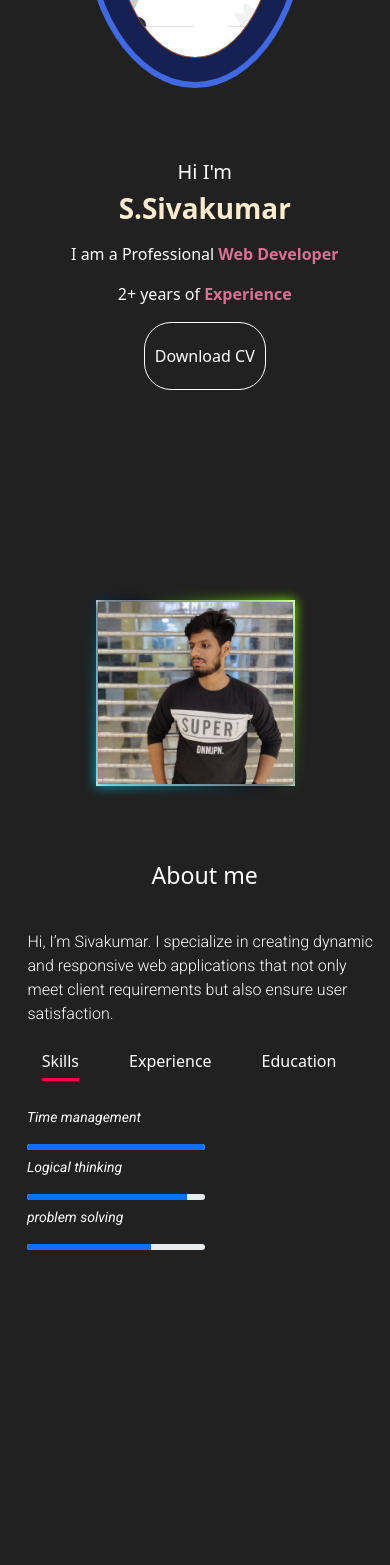
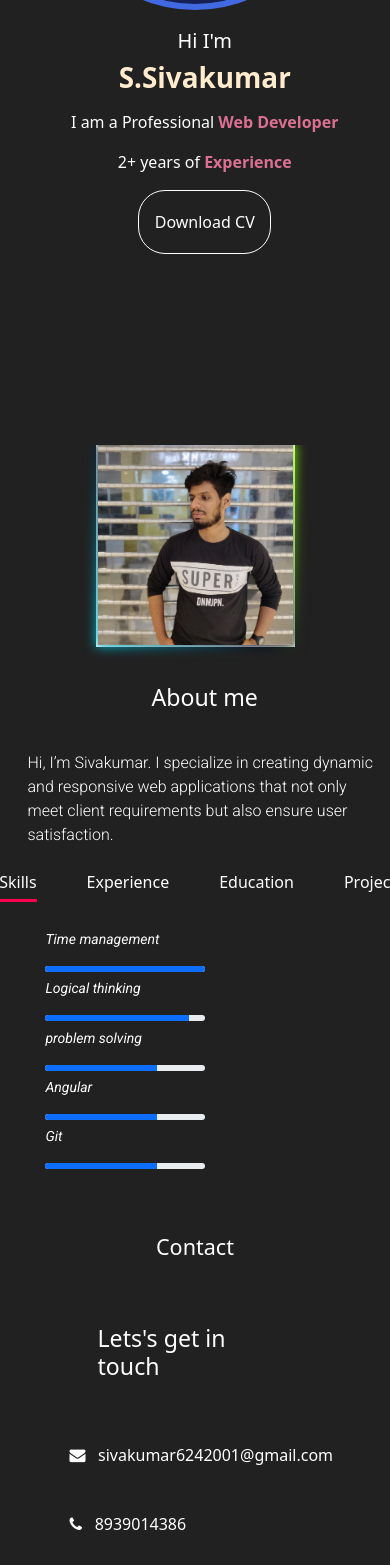
Before and after one commit to Sivakumarsrinivasan/Portfolio, an Angular app: page / in a window 390 px wide. Shown: the part 432-1997 px from the top of the page. Built offline with nearby package versions, Linux system fonts and the light colour scheme.

Commit message:
Style and alignment changes

```diff
--- a/src/app/about/about.component.css
+++ b/src/app/about/about.component.css
@@ -1,9 +1,6 @@
 
 
-.main{
-    height: 100vh;
 
-}
 .about{
     display: flex;
     height: 100%;
@@ -35,7 +32,7 @@
 
 .about-img-box{
     position: relative;
-    height: 50%;
+    height: 55%;
     width: 50%;
     display: flex;
     align-items: center;
@@ -76,6 +73,7 @@
 .tab-titles{
     display: flex;
     margin: 15px 0 0;
+    margin-left: 25px;
 }
 
 .tab-links{
@@ -98,9 +96,13 @@
 .tab-links.about-active::after{
     width: 100%;
 }
+::-webkit-scrollbar {
+  display: none;
+}
 .content-list{
-    height: 50%;
-    width: 100%;
+    height: 300px;
+    width: 90%;
+    overflow: scroll;
     font-size: 14px;
  padding-top: 5%;
  padding-left: 2%;
@@ -145,6 +147,11 @@
     font-weight: bolder;
     color: blanchedalmond;
 }
+@media (max-width: 1024px){
+    .about-img-box{
+     height: 244px;
+    }
+}
 
 @media (max-width: 800px){
 
@@ -160,9 +167,19 @@
 
     }
     .about-img-box{
-        height: 70%;
+        height: 300px;
+        width: 35%;
     }
     .tab-titles{
         padding-left: 5%;
     }
 }
+
+@media (max-width:450px){
+    .about-img-box{
+        height: 200px;
+        width: 50%;
+    }
+
+
+}
--- a/src/app/about/about.component.html
+++ b/src/app/about/about.component.html
@@ -4,7 +4,7 @@
         <div class="about-img">
             <div class="about-img-box">
 
-                   <img class="Developer-img" src="/assets/siva.jpg">
+                   <img class="Developer-img" src="assets/siva.jpg">
 
 
             </div>
@@ -19,6 +19,7 @@
                 <p class="tab-links about-active" (click)="aboutCategorySelection($event,1)">Skills</p>
                 <p class="tab-links" (click)="aboutCategorySelection($event,2)">Experience</p>
                 <p class="tab-links" (click)="aboutCategorySelection($event,3)">Education</p>
+                <p class="tab-links" (click)="aboutCategorySelection($event,4)">Projects</p>
              </div>
 
              <div class="content-list">
@@ -52,6 +53,24 @@
                         </div>
                       </div>
                     </div>
+                    <div style="margin-top: 2%;">
+                        <p>Angular</p>
+                    <div class="progress" style="width: 50%; height: 6px;">
+                        <div class="progress-bar" role="progressbar" aria-valuenow="40"
+                        aria-valuemin="0" aria-valuemax="70" style="width:70%">
+
+                        </div>
+                      </div>
+                    </div>
+                    <div style="margin-top: 2%;">
+                        <p>Git</p>
+                    <div class="progress" style="width: 50%; height: 6px;">
+                        <div class="progress-bar" role="progressbar" aria-valuenow="30"
+                        aria-valuemin="0" aria-valuemax="70" style="width:70%">
+
+                        </div>
+                      </div>
+                    </div>
                  </div>
                  <div class="experience" *ngIf="experience">
 
@@ -60,6 +79,23 @@ I have over two years of experience with the Angular framework at Revolution Gam
                  <div class="education" *ngIf="education">
                     I completed my 10th grade at Sri Sankara vidhyalaya School, pursued my higher secondary education at Sri Ahobila Oriental School, and earned my undergraduate degree from Agurchand Manmull Jain College.
                  </div>
+                 <div class="project" *ngIf="projects">
+                   <h5>Plannotate 3</h5>
+                   <ul>
+                    <li>It is a drawing based civil application, that enables user to draw ,plotting annotation , attaching forms and images to the annotations</li>
+                    <li>Main aim of this application is to draw or plot the annotation on theimages that wherever we can find the defect in the building or tunnel inthe image</li>
+                    <li>It is an US client based application, Client : WJE [Wiss Janney Elstner]</li>
+                   </ul>
+                   <h5>RG-workspace</h5>
+                   <ul>
+                    <li>It is an employee tracking based application , It helps employee to
+                        apply leaves , permission and tracks the employee’s productivity
+                        hours</li>
+                    <li>Reported person can approve the leave or permission for employees
+                        whose under to the reported person</li>
+
+                   </ul>
+                 </div>
              </div>
 
         </div>
--- a/src/app/about/about.component.ts
+++ b/src/app/about/about.component.ts
@@ -25,21 +25,30 @@ scrollToSection() {
 skills:boolean = true;;
 experience:boolean = false;
 education:boolean = false;
+projects:boolean = false;
 
 
 aboutCategorySelection(e:Event,category:Number){
 if(category == 1){
   this.skills = true;
   this.experience = false;
-  this.education = false
+  this.education = false;
+  this.projects = false;
 }else if(category == 2){
   this.skills = false;
   this.experience = true;
-  this.education = false
+  this.education = false;
+  this.projects = false;
+}else if(category == 3){
+  this.skills = false;
+  this.experience = false;
+  this.education = true;
+  this.projects = false;
 }else{
   this.skills = false;
   this.experience = false;
-  this.education = true;
+  this.education = false;
+  this.projects = true;
 }
 
 
--- a/src/app/contact/contact.component.css
+++ b/src/app/contact/contact.component.css
@@ -1,5 +1,5 @@
 .contact-page{
-    margin-top: 3%;
+
     height: 100vh;
 }
 
@@ -28,7 +28,7 @@
 margin-left: 5%;
 }
 .contact-bar{
-    height: 100%;
+    height: 90%;
     display: flex;
 }
 .contact-platform{
@@ -36,6 +36,7 @@ margin-left: 5%;
     flex-direction: column;
     justify-content: space-evenly;
     height: 30%;
+    margin-top: 5%;
 
 }
 .contact-source{
@@ -43,7 +44,7 @@ margin-left: 5%;
     top: 5%;
     display: flex;
     flex-direction: column;
-    justify-content: space-evenly;
+
     align-items: center;
      width: 50%;
      height: 100%;
@@ -58,7 +59,6 @@ margin-left: 5%;
 display: flex;
 flex-direction: column;
 align-items: center;
-justify-content: center;
 width: 50%;
 height: 100%;
 }
@@ -139,9 +139,9 @@ input , textarea{
 }
 
   @media (max-width: 770px){
-    .contact-page{
+    /* .contact-page{
         margin-top: 70%;
-    }
+    } */
 
     .contact-bar{
         flex-direction: column;
@@ -149,12 +149,19 @@ input , textarea{
     }
     .contact-form{
         width: 100%;
+        display: flex;
+flex-direction: column;
+align-items: center;
+justify-content: center;
         flex-direction: row;
     }
 
     form{
         width: 58%;
         height: 94%;
+    }
+    .contact-platform{
+        height: 50%;
     }
   }
   @media(max-width:448px){
--- a/src/app/header/header.component.css
+++ b/src/app/header/header.component.css
@@ -100,6 +100,7 @@ text-align: center;
     .navmenus .active{
         transition: 1s ease-in-out;
         max-height: 35%;
+        backdrop-filter: blur(50px);
 
     }
     .navmenus .inactive{
--- a/src/app/home/home.component.css
+++ b/src/app/home/home.component.css
@@ -6,9 +6,10 @@
 }
 
 .main{
-    height: 100vh;
+    height: 80vh;
 
 }
+
 .home{
     display: flex;
     height: 100%;
@@ -121,12 +122,26 @@ img{
     color: blanchedalmond;
 }
 
-@media (max-width: 800px) and (min-width:425px){
+.about-page{
+    margin-top: 5%;
+}
+.contact-page1{
+    margin-top: 5%;
+}
+
+@media (max-width: 800px) and (min-width:500px){
 
     .main{
+        height: 100vh;
+        margin-top: 8%;
+    }
+    .contact-page1{
+        margin-top: 1%;
+    }
+   .about-page{
+    margin-top: 15%;
+   }
 
-        margin-top: 20%;
-    }
     .home{
         flex-direction: column-reverse;
     }
@@ -167,10 +182,16 @@ img{
      }
 }
 
-@media (max-width: 450px){
+@media (max-width: 500px) {
     .main{
 
-        margin-top: 20%;
+        margin-top: 8%;
+    }
+    .about-page{
+        margin-top: 25%;
+    }
+    .contact-page1{
+        margin-top: 6%;
     }
     .home{
         flex-direction: column-reverse;
@@ -187,7 +208,7 @@ img{
     .img-box{
 
         height: 350px;
-        width: 226px;
+        width: 300px;
         border-radius: 50%;
     }
     .img-box::before{
@@ -206,7 +227,13 @@ img{
 
        .btn{
 
-        height: 17%;
-        width: 33%;
+        height: 20%;
+        width: 36%;
      }
 }
+
+@media (max-width:380px){
+   .img-box{
+    width: 210px;
+   }
+}
--- a/src/app/home/home.component.html
+++ b/src/app/home/home.component.html
@@ -1,4 +1,5 @@
 
+<div class="home-content">
 <div class="main">
     <div class="home">
     <div class="content">
@@ -11,7 +12,7 @@
     <div class="img">
         <div class="img-box">
             <div class="img-content">
-                <img src="/assets/Developer.png" alt="">
+                <img src="assets/Developer.png" alt="">
             </div>
 
         </div>
@@ -20,5 +21,10 @@
    </div>
 
 </div>
-<app-about id="about" ></app-about>
-<app-contact id="Contact" ></app-contact>
+<div class="about-page">
+    <app-about id="about" ></app-about>
+</div>
+<div class="contact-page1">
+    <app-contact id="Contact" ></app-contact>
+</div>
+</div>
```
Also changed, not shown: src/app/app.component.html (line endings or trailing spaces).
